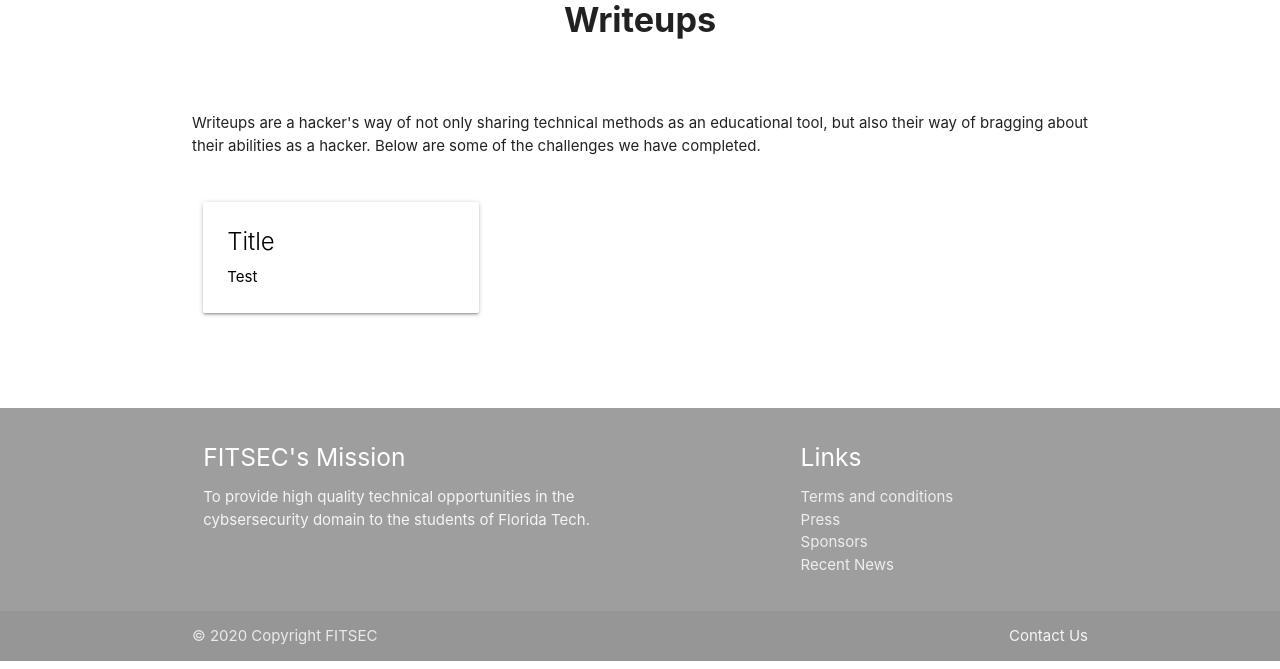
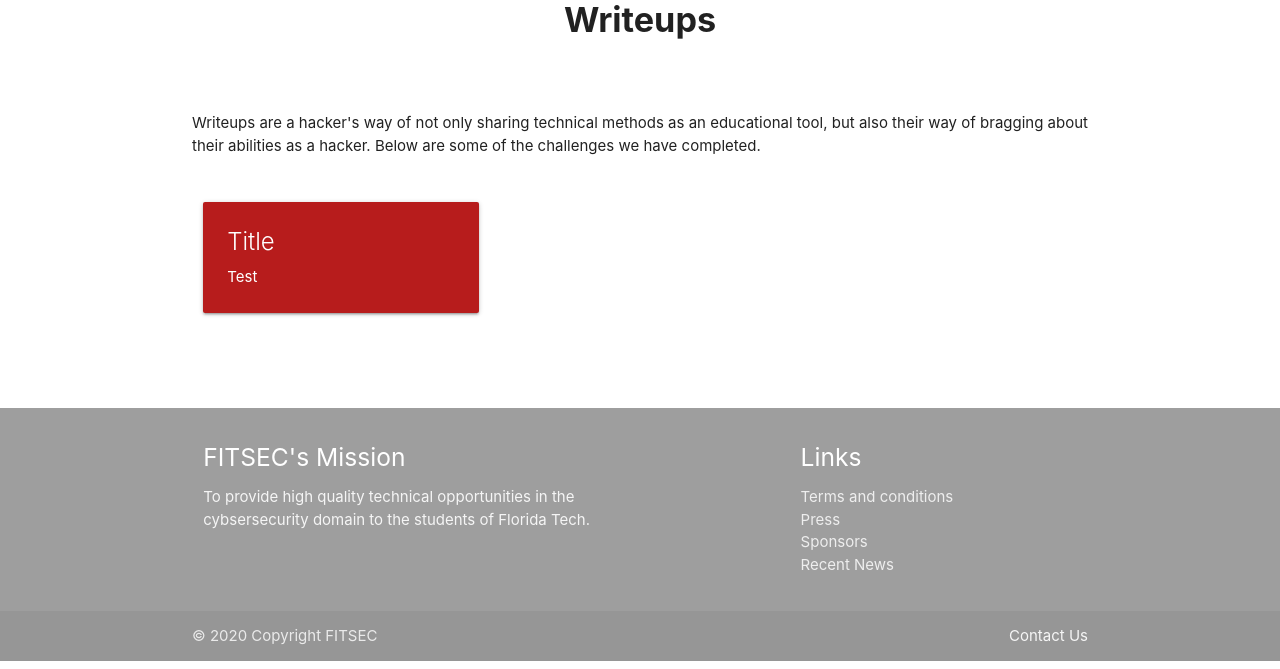
Before and after one commit to Night-jmp/FITSECWebsite, a Django app: page /writeups in a window 1280 px wide. Shown: the part 131-800 px from the top of the page. Run offline with Django 3.2, Linux system fonts and the light colour scheme; data comes from the database, SQL or seed files in the repository; some libraries are stand-ins or nearby versions.

Commit message:
Fixed writeup support

```diff
--- a/mysite/main/templates/main/writeups.html
+++ b/mysite/main/templates/main/writeups.html
@@ -11,8 +11,8 @@
   <div class="row">
     {% for writeup in all_writeups %}
         <div class="col s12 m6 l4">
-            <a href="writeups/{{writeup.slug}}", style="color:#000">
-                <div class="card hoverable">
+            <a href="writeups/{{writeup.slug}}", style="color:white">
+                <div class="card hoverable #b71c1c red darken-4">
                     <div class="card-content">
                         <div class="card-title">{{writeup.title}}</div>
                         <p>{{writeup.description}}</p>
--- a/mysite/main/urls.py
+++ b/mysite/main/urls.py
@@ -19,7 +19,7 @@ urlpatterns = [
   path("news", views.news, name="news"),
   path("dashboard", views.dashboard, name="dashboard"),
 
-  path("writeups", views.writeups, name="writeups"), # Need a writeups/<slug:slug> for each writeup
+  path("writeups", views.writeups, name="writeups"),
   path("writeups/<slug:slug>", views.writeup, name="writeup"),
 
   path("training", views.training, name="training"),
```
